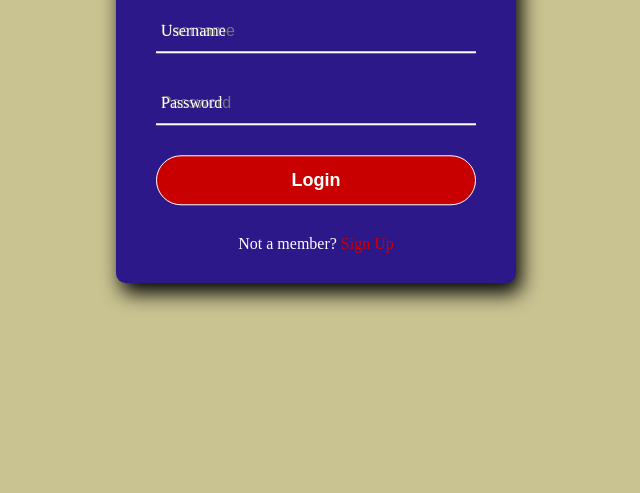
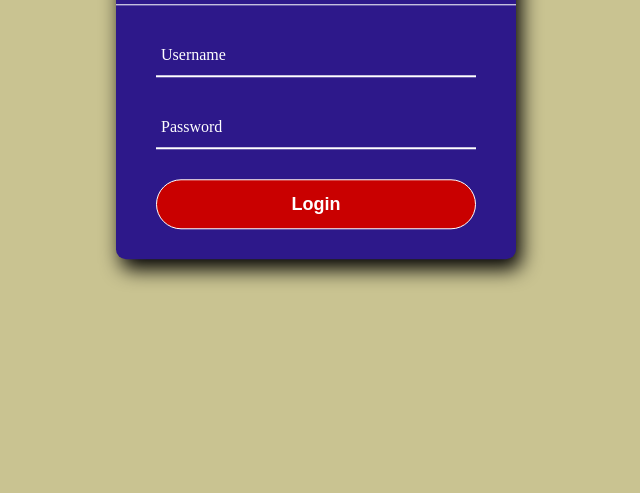
Before and after one commit to cambormiroslav/WEA_SEM_PRACE, a website: page login.html in a window 1280 px wide. Shown: the part 307-800 px from the top of the page, without its empty margins (324-964 px from the left). Drawn offline with Linux system fonts and the light colour scheme.

Commit message:
delete signup from login and make changes in css

```diff
--- a/login.html
+++ b/login.html
@@ -11,19 +11,16 @@
             <h1>Login</h1>
             <form role="form" method="post">
                 <div class="txt_field">
-                    <input type="text" name="username"  placeholder="Username" required>
+                    <input type="text" name="username" required>
                     <span></span>
                     <label>Username</label>
                 </div>
                 <div class="txt_field">
-                    <input type="password" name="password" placeholder="Password" required>
+                    <input type="password" name="password" required>
                     <span></span>
                     <label>Password</label>
                 </div>
                 <input type="submit" value="Login">
-                <div class="signup_link">
-                    Not a member? <a href="#">Sign Up</a>
-                </div>
             </form>
         </div>
     </body>
--- a/styles/style_login.css
+++ b/styles/style_login.css
@@ -88,6 +88,7 @@ input[type="submit"]{
     font-weight: 700;
     cursor: pointer;
     outline: none;
+    margin-bottom: 30px;
 }
 
 input[type="submit"]:hover{
@@ -95,18 +96,10 @@ input[type="submit"]:hover{
     transition: 0.5s;
 }
 
-.signup_link{
-    margin: 30px 0;
-    text-align: center;
-    font-size: 16px;
-    color: white;
+input[type="text"]{
+    color:rgb(201, 0, 0);
 }
 
-.signup_link a{
-    color: rgb(201, 0, 0);
-    text-decoration: none;
+input[type="password"]{
+    color:rgb(201, 0, 0);
 }
-
-.signup_link a:hover{
-    text-decoration: underline;
-}
```
